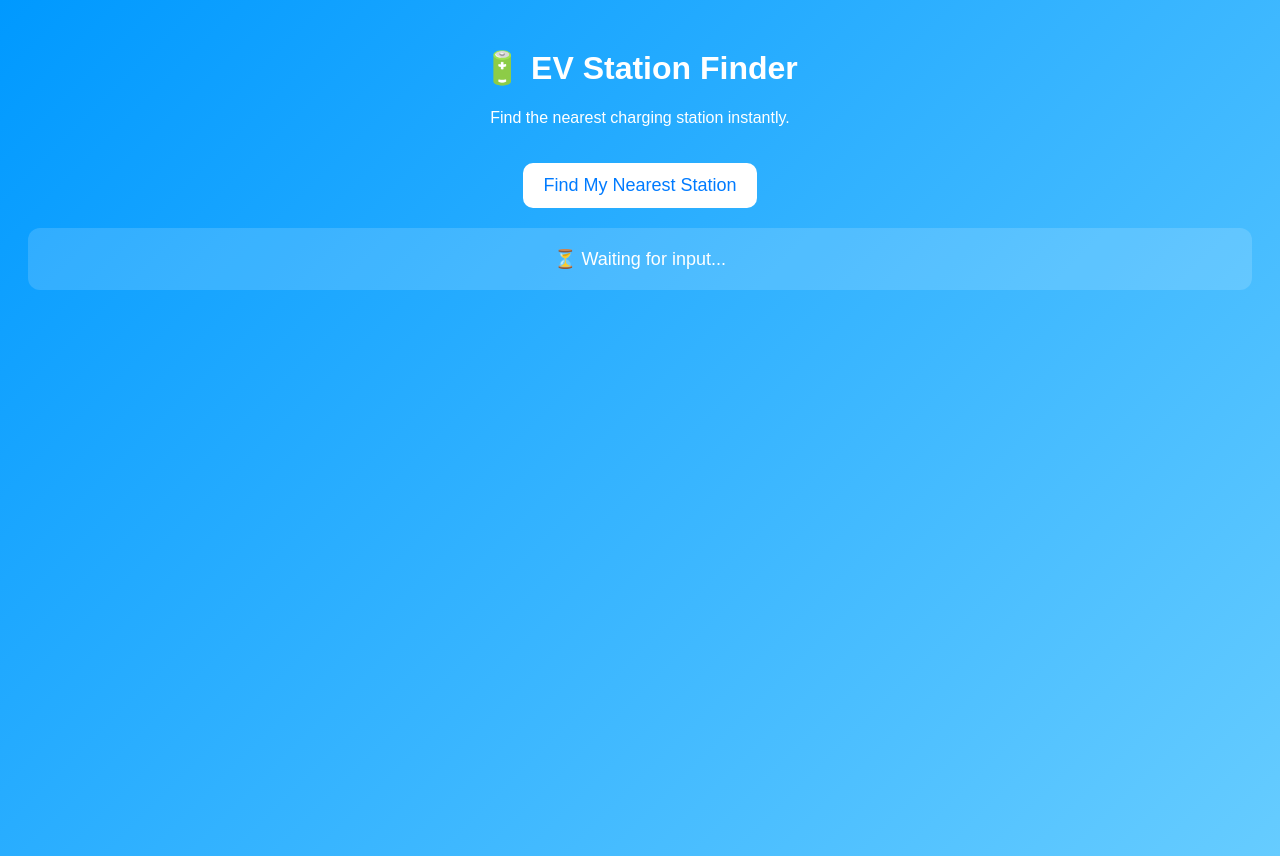
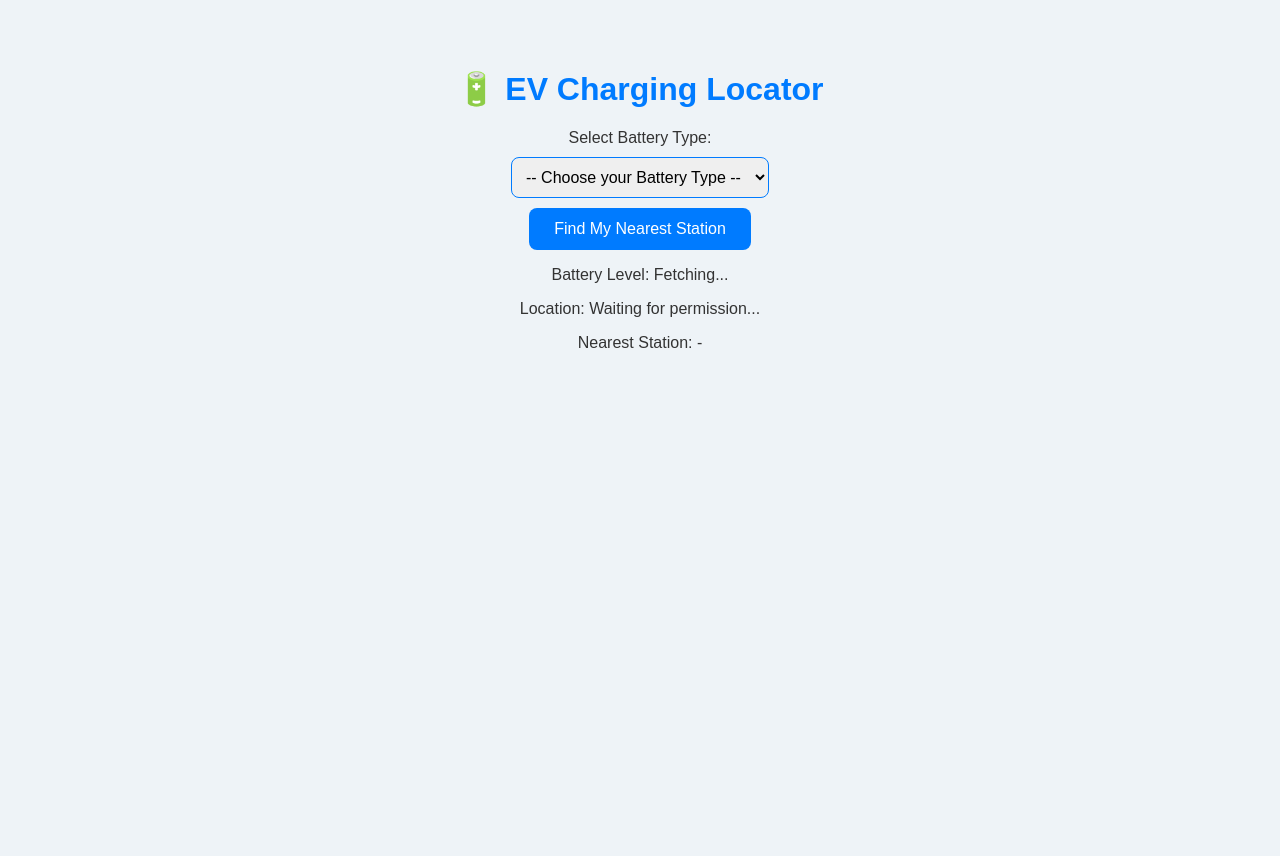
Before and after one commit to klu2300100017/servo_project, a Flask app: page / in a window 1280 px wide. After the commit the page ends 348 px from the top, so only its background shows below. Run offline with Flask 3, Linux system fonts and the light colour scheme.

Commit message:
Updated server.py and CSV for multi-battery type support

```diff
--- a/server.py
+++ b/server.py
@@ -5,46 +5,58 @@
 
 app = Flask(__name__)
 
+# Load station data
 stations = pd.read_csv("stations.csv")
 
+# Distance function
 def calc_distance(lat1, lon1, lat2, lon2):
-    R = 6371  # Earth radius in km
+    R = 6371
     dlat = math.radians(lat2 - lat1)
     dlon = math.radians(lon2 - lon1)
-    a = (math.sin(dlat/2)**2 +
-         math.cos(math.radians(lat1)) * math.cos(math.radians(lat2)) *
-         math.sin(dlon/2)**2)
-    c = 2 * math.atan2(math.sqrt(a), math.sqrt(1-a))
+    a = (math.sin(dlat / 2) ** 2 +
+         math.cos(math.radians(lat1)) *
+         math.cos(math.radians(lat2)) *
+         math.sin(dlon / 2) ** 2)
+    c = 2 * math.atan2(math.sqrt(a), math.sqrt(1 - a))
     return R * c
 
 @app.route('/')
 def home():
     return render_template('index.html')
 
-@app.route('/nearest', methods=['POST'])
+@app.route('/nearest', methods=['GET'])
 def nearest_station():
-    data = request.get_json()
-    user_lat = float(data['lat'])
-    user_lon = float(data['lon'])
+    try:
+        user_lat = float(request.args.get('lat'))
+        user_lon = float(request.args.get('lon'))
+        battery_type = request.args.get('battery_type', '').strip().lower()
 
-    min_dist = float('inf')
-    nearest = None
+        filtered = stations[stations['battery_type'].str.lower() == battery_type]
 
-    for _, row in stations.iterrows():
-        dist = calc_distance(user_lat, user_lon, row['lat'], row['lon'])
-        if dist < min_dist:
-            min_dist = dist
-            nearest = row
+        if filtered.empty:
+            return jsonify({'error': f'No stations found for battery type: {battery_type}'})
 
-    if nearest is not None:
-        return jsonify({
-            'name': nearest['name'],
-            'lat': nearest['lat'],
-            'lon': nearest['lon'],
-            'distance': round(min_dist, 2)
-        })
-    else:
-        return jsonify({'error': 'No stations found'})
+        min_dist = float('inf')
+        nearest = None
+
+        for _, row in filtered.iterrows():
+            dist = calc_distance(user_lat, user_lon, row['lat'], row['lon'])
+            if dist < min_dist:
+                min_dist = dist
+                nearest = row
+
+        if nearest is not None:
+            return jsonify({
+                'name': nearest['name'],
+                'lat': nearest['lat'],
+                'lon': nearest['lon'],
+                'distance': round(min_dist, 2),
+                'battery_type': nearest['battery_type']
+            })
+        else:
+            return jsonify({'error': 'No matching stations found'})
+    except Exception as e:
+        return jsonify({'error': str(e)})
 
 @app.route('/manifest.json')
 def manifest():
--- a/templates/index.html
+++ b/templates/index.html
@@ -1,116 +1,117 @@
 <!DOCTYPE html>
-<html lang="en">
+<html>
   <head>
-  <meta charset="UTF-8" />
-  <meta name="viewport" content="width=device-width, initial-scale=1.0" />
-  <title>EV Station Finder</title>
-  <link rel="manifest" href="/manifest.json" />
-  <script>
-    if ('serviceWorker' in navigator) {
-      navigator.serviceWorker.register('/service-worker.js');
-    }
-  </script>
+    <title>EV Charging Locator</title>
     <style>
       body {
-      font-family: 'Poppins', sans-serif;
-      background: linear-gradient(135deg, #0099ff, #66ccff);
-      color: white;
+        font-family: Arial, sans-serif;
         text-align: center;
-      padding: 20px;
-      min-height: 100vh;
+        background-color: #eef3f7;
+        color: #333;
+      }
+      .container {
+        margin-top: 70px;
+      }
+      h1 {
+        color: #007bff;
+      }
+      select, button {
+        padding: 10px;
+        font-size: 16px;
+        margin-top: 10px;
+        border-radius: 8px;
+        border: 1px solid #007bff;
       }
       button {
-      background-color: white;
-      color: #007bff;
+        background-color: #007bff;
+        color: white;
         border: none;
-      padding: 12px 20px;
-      font-size: 18px;
-      border-radius: 10px;
+        padding: 12px 25px;
         cursor: pointer;
-      margin-top: 20px;
       }
       button:hover {
-      background-color: #e6f0ff;
+        background-color: #0056b3;
       }
-    #out {
+      .info {
+        font-size: 18px;
         margin-top: 20px;
-      font-size: 18px;
-      background: rgba(255, 255, 255, 0.15);
-      padding: 20px;
-      border-radius: 12px;
       }
     </style>
   </head>
   <body>
-  <h1>🔋 EV Station Finder</h1>
-  <p>Find the nearest charging station instantly.</p>
+    <div class="container">
+      <h1>🔋 EV Charging Locator</h1>
+      <label for="batteryType">Select Battery Type:</label><br>
+      <select id="batteryType">
+        <option value="">-- Choose your Battery Type --</option>
+        <option value="Tata">Tata</option>
+        <option value="Mahindra">Mahindra</option>
+        <option value="Tesla">Tesla</option>
+      </select>
+      <br />
       <button onclick="findNearest()">Find My Nearest Station</button>
-  <div id="out">⏳ Waiting for input...</div>
+
+      <p id="battery">Battery Level: Fetching...</p>
+      <p id="location">Location: Waiting for permission...</p>
+      <p id="station">Nearest Station: -</p>
+    </div>
 
     <script>
-    async function findNearest() {
-      const out = document.getElementById("out");
+      // Battery Level
+      if (navigator.getBattery) {
+        navigator.getBattery().then(function (battery) {
+          function updateBattery() {
+            document.getElementById("battery").innerText =
+              "Battery Level: " + Math.round(battery.level * 100) + "%";
+          }
+          updateBattery();
+          battery.addEventListener("levelchange", updateBattery);
+        });
+      } else {
+        document.getElementById("battery").innerText =
+          "Battery Level: Not Supported";
+      }
 
-      if (!navigator.permissions || !navigator.geolocation) {
-        out.innerHTML = "⚠️ Geolocation not supported on this device.";
+      // Location + nearest station
+      function findNearest() {
+        const type = document.getElementById("batteryType").value;
+        if (!type) {
+          alert("Please select a battery type first!");
           return;
         }
 
-      try {
-        const permission = await navigator.permissions.query({ name: "geolocation" });
-
-        if (permission.state === "denied") {
-          out.innerHTML = "❌ Location access denied.<br>Please enable it manually in browser settings.";
-          return;
-        }
-
-        if (permission.state === "prompt" || permission.state === "granted") {
+        if (navigator.geolocation) {
           navigator.geolocation.getCurrentPosition(
-            async (pos) => {
+            (pos) => {
               const lat = pos.coords.latitude;
               const lon = pos.coords.longitude;
+              document.getElementById("location").innerText =
+                "Location: " + lat.toFixed(4) + ", " + lon.toFixed(4);
 
-              out.innerHTML = `📍 Current location:<br>${lat.toFixed(4)}, ${lon.toFixed(4)}<br>Finding nearest station...`;
-
-              try {
-                const res = await fetch("/nearest", {
-                  method: "POST",
-                  headers: { "Content-Type": "application/json" },
-                  body: JSON.stringify({ lat, lon })
+              fetch(`/nearest?lat=${lat}&lon=${lon}&battery_type=${type}`)
+                .then((res) => res.json())
+                .then((data) => {
+                  if (data.name) {
+                    document.getElementById("station").innerText =
+                      `Nearest ${type} Station: ${data.name} (${data.distance} km away)`;
+                  } else {
+                    document.getElementById("station").innerText =
+                      data.error || "No station found.";
+                  }
+                })
+                .catch(() => {
+                  document.getElementById("station").innerText =
+                    "Failed to fetch station data.";
                 });
-
-                const data = await res.json();
-
-                if (data.error) {
-                  out.innerHTML = `❌ ${data.error}`;
-                  return;
-                }
-
-                // Auto detect Apple or Google Maps
-                const isApple = /iPhone|iPad|Mac/i.test(navigator.userAgent);
-                const mapLink = isApple
-                  ? `http://maps.apple.com/?daddr=${data.lat},${data.lon}`
-                  : `https://www.google.com/maps/dir/?api=1&destination=${data.lat},${data.lon}`;
-
-                out.innerHTML = `
-                  ✅ Nearest Station: <b>${data.name}</b><br>
-                  📏 Distance: ${data.distance} km<br>
-                  🌍 Coords: (${data.lat}, ${data.lon})<br><br>
-                  <button onclick="window.open('${mapLink}', '_blank')">
-                    Get Directions
-                  </button>
-                `;
-              } catch (err) {
-                out.innerHTML = "❌ Failed to fetch data.";
-              }
             },
-            (err) => {
-              out.innerHTML = "⚠️ Location access blocked or failed. Please enable location in settings.";
+            () => {
+              document.getElementById("location").innerText =
+                "Location access denied.";
             }
           );
-        }
-      } catch (error) {
-        out.innerHTML = "❌ Error while requesting location permission.";
+        } else {
+          document.getElementById("location").innerText =
+            "Geolocation not supported.";
         }
       }
     </script>
```
Also changed, not shown: templates/service-worker.js (+4 -7 lines), templates/manifest.json. Lines whose indentation alone changed are shown as unchanged.
